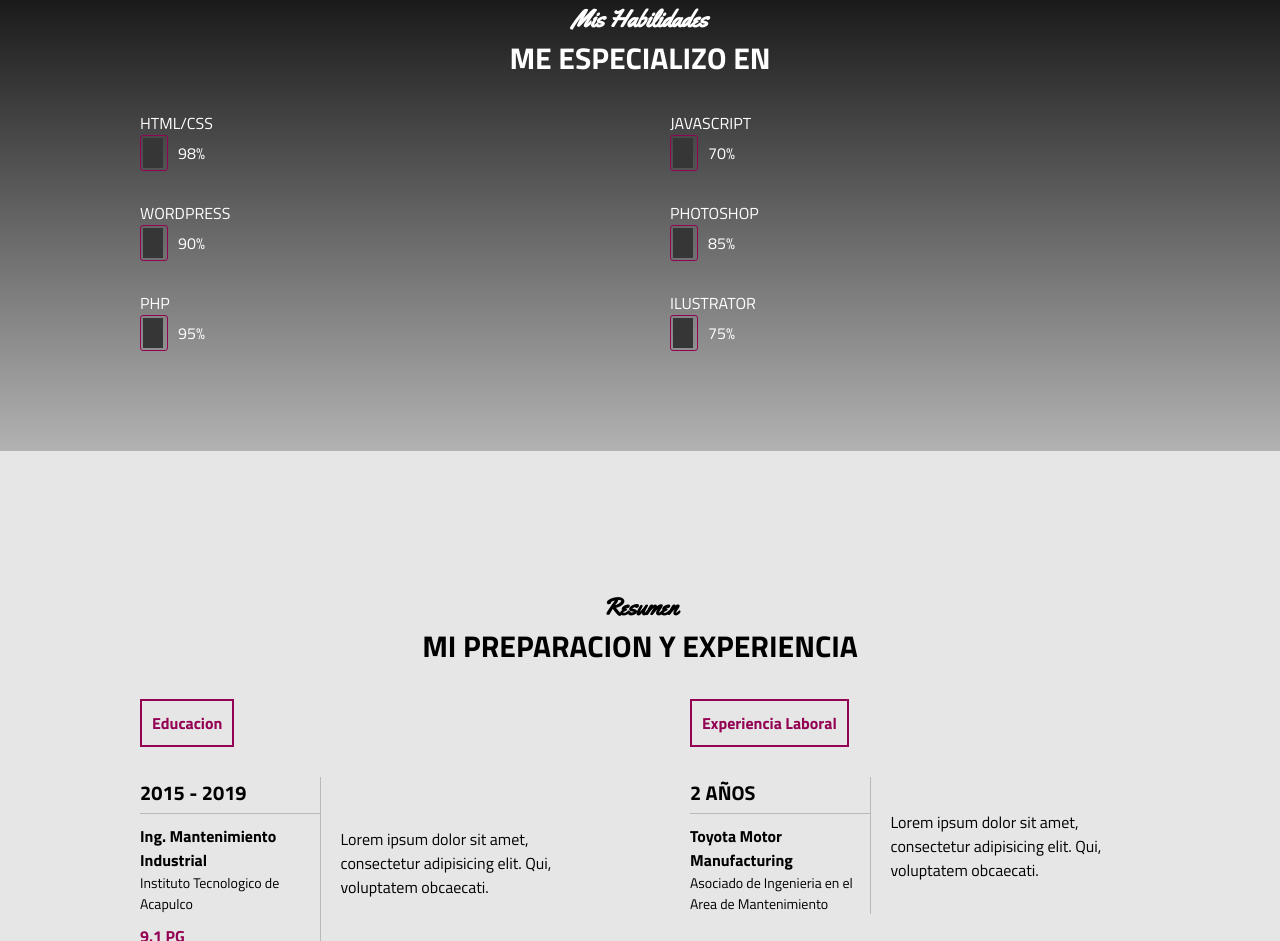
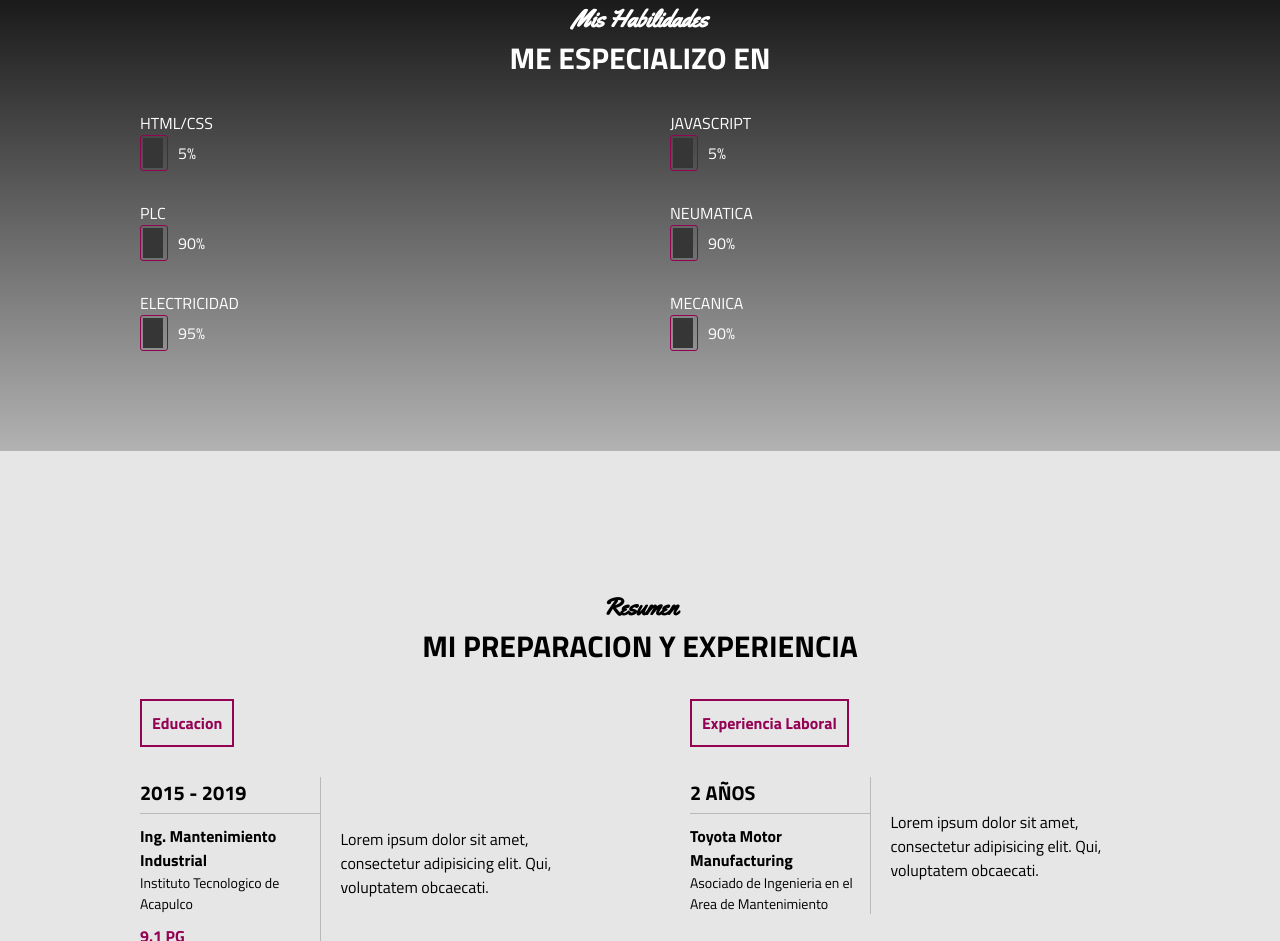
Before and after one commit to JuanSandoval2519/mi_primer_cv, a plain HTML site: page index.html in a window 1280 px wide. Shown: the part 1185-2126 px from the top of the page. Drawn offline with Linux system fonts and the light colour scheme.

Commit message:
Update index.html
Actualizacion de datos.

```diff
--- a/index.html
+++ b/index.html
@@ -82,7 +82,7 @@
                             <!-- mediante javascript luego generaremos 17 barritas con clase e -->
                             <div class="e"></div>
                         </div>
-                        <span>98%</span>
+                        <span>5%</span>
                     </div>
                 </div>
                 <div class="col">
@@ -92,13 +92,13 @@
                             <!-- mediante javascript luego generaremos 17 barritas con clase e -->
                             <div class="e"></div>
                         </div>
-                        <span>70%</span>
+                        <span>5%</span>
                     </div>
                 </div>
             </div>
             <div class="fila">
                 <div class="col">
-                    <span>WORDPRESS</span>
+                    <span>PLC</span>
                     <div class="cont-barra">
                         <div class="barra" id="wordpress">
                             <!-- mediante javascript luego generaremos 17 barritas con clase e -->
@@ -108,19 +108,19 @@
                     </div>
                 </div>
                 <div class="col">
-                    <span>PHOTOSHOP</span>
+                    <span>NEUMATICA</span>
                     <div class="cont-barra">
                         <div class="barra" id="photoshop">
                             <!-- mediante javascript luego generaremos 17 barritas con clase e -->
                             <div class="e"></div>
                         </div>
-                        <span>85%</span>
+                        <span>90%</span>
                     </div>
                 </div>
             </div>
             <div class="fila">
                 <div class="col">
-                    <span>PHP</span>
+                    <span>ELECTRICIDAD</span>
                     <div class="cont-barra">
                         <div class="barra" id="php">
                             <!-- mediante javascript luego generaremos 17 barritas con clase e -->
@@ -130,13 +130,13 @@
                     </div>
                 </div>
                 <div class="col">
-                    <span>ILUSTRATOR</span>
+                    <span>MECANICA</span>
                     <div class="cont-barra">
                         <div class="barra" id="ilustrator">
                             <!-- mediante javascript luego generaremos 17 barritas con clase e -->
                             <div class="e"></div>
                         </div>
-                        <span>75%</span>
+                        <span>90%</span>
                     </div>
                 </div>
             </div>
```
